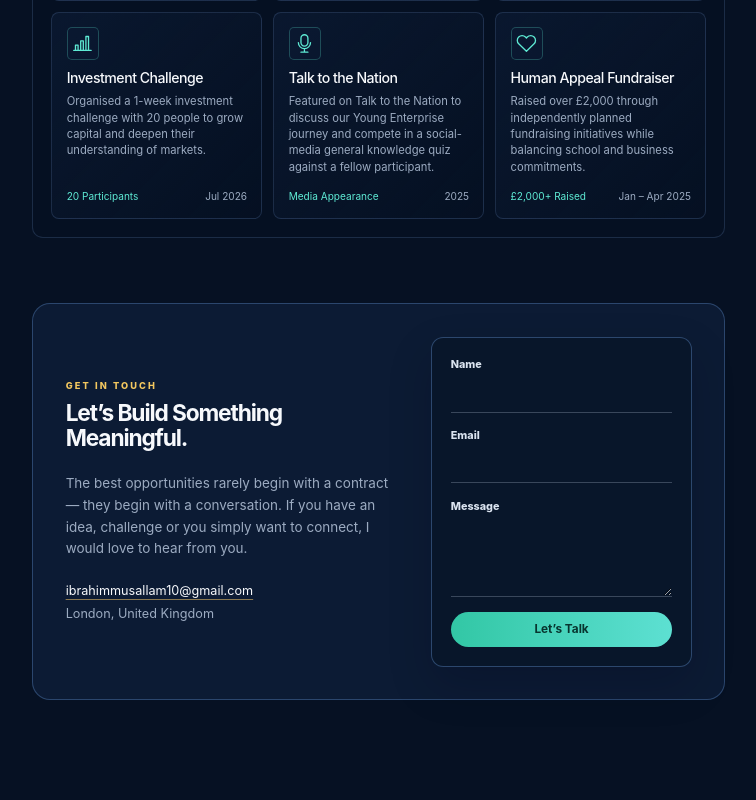
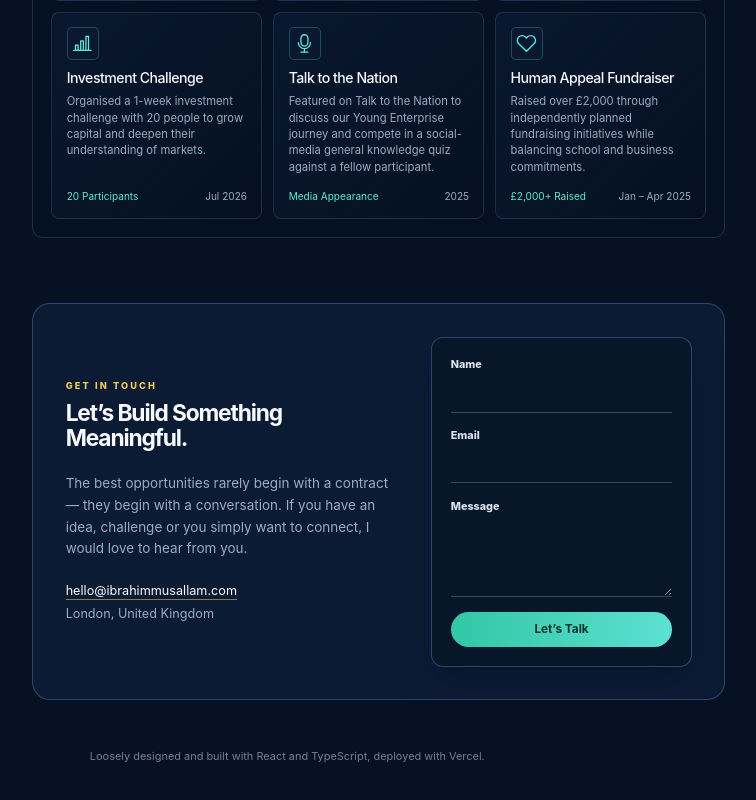
Before and after one commit to ibrahimmusallam10/Ibrahim-sConciergeUK, a React (Vite) app: page / in a window 1280 px wide. Shown: the part 3285-4085 px from the top of the page, without its empty margins (507-1263 px from the left). Before the commit the page ends 4064 px from the top, so only its background shows below. Built offline with nearby package versions, Linux system fonts and the light colour scheme.

Commit message:
Use professional email and add site credit
Publishes hello@ibrahimmusallam.com throughout the site and the understated build credit.

```diff
--- a/index.html
+++ b/index.html
@@ -59,6 +59,7 @@
             "@id": "https://www.ibrahimmusallam.com/#person",
             "name": "Ibrahim Musallam",
             "url": "https://www.ibrahimmusallam.com/",
+            "email": "mailto:hello@ibrahimmusallam.com",
             "jobTitle": "Entrepreneur & Problem Solver",
             "description": "London-based entrepreneur building businesses, systems and meaningful relationships through strategy and initiative.",
             "sameAs": [
--- a/src/App.tsx
+++ b/src/App.tsx
@@ -212,7 +212,7 @@ const links = [
   },
   {
     label: 'Email',
-    href: 'mailto:ibrahimmusallam10@gmail.com',
+    href: 'mailto:hello@ibrahimmusallam.com',
     icon: (
       <svg viewBox="0 0 24 24" aria-hidden="true">
         <path d="M2 5.75A2.75 2.75 0 0 1 4.75 3h14.5A2.75 2.75 0 0 1 22 5.75v12.5A2.75 2.75 0 0 1 19.25 21H4.75A2.75 2.75 0 0 1 2 18.25V5.75Zm2.75-1.25c-.32 0-.61.12-.83.32L12 12.08l8.08-7.26a1.24 1.24 0 0 0-.83-.32H4.75Zm15.75 2.08-5.9 5.31 5.9 5.2V6.58Zm-.94 12.55-6.08-5.36-.65.58a1.25 1.25 0 0 1-1.66 0l-.65-.58-6.08 5.36c.1.02.2.03.31.03h14.5c.11 0 .21-.01.31-.03ZM3.5 17.09l5.9-5.2-5.9-5.31v10.51Z" />
@@ -271,7 +271,7 @@ export default function App() {
     const subject = encodeURIComponent(`Website enquiry from ${name}`)
     const body = encodeURIComponent(`${message}\n\nFrom: ${name}\nEmail: ${email}`)
 
-    window.location.href = `mailto:ibrahimmusallam10@gmail.com?subject=${subject}&body=${body}`
+    window.location.href = `mailto:hello@ibrahimmusallam.com?subject=${subject}&body=${body}`
   }
 
   useEffect(() => {
@@ -491,7 +491,7 @@ export default function App() {
                 idea, challenge or you simply want to connect, I would love to hear from you.
               </p>
               <div className="contact-details">
-                <a href="mailto:ibrahimmusallam10@gmail.com">ibrahimmusallam10@gmail.com</a>
+                <a href="mailto:hello@ibrahimmusallam.com">hello@ibrahimmusallam.com</a>
                 <span>London, United Kingdom</span>
               </div>
             </div>
@@ -510,6 +510,10 @@ export default function App() {
             <button type="submit">Let’s Talk</button>
           </form>
         </section>
+
+        <footer className="site-credit">
+          Loosely designed and built with React and TypeScript, deployed with Vercel.
+        </footer>
       </section>
     </main>
   )
--- a/src/styles.css
+++ b/src/styles.css
@@ -213,6 +213,14 @@ h3 {
   display: grid;
   gap: 4.5rem;
   padding-top: 0.2rem;
+}
+
+.site-credit {
+  max-width: 28rem;
+  margin-top: -1.25rem;
+  color: rgba(156, 171, 193, 0.72);
+  font-size: 0.76rem;
+  line-height: 1.65;
 }
 
 .section-block {
@@ -871,6 +879,12 @@ h3 {
     line-height: 1.65;
   }
 
+  .site-credit {
+    margin-top: -0.75rem;
+    font-size: 0.58rem;
+    line-height: 1.55;
+  }
+
   .resume-item {
     grid-template-columns: 1rem 2.35rem minmax(0, 1fr);
     gap: 0.8rem;
```
